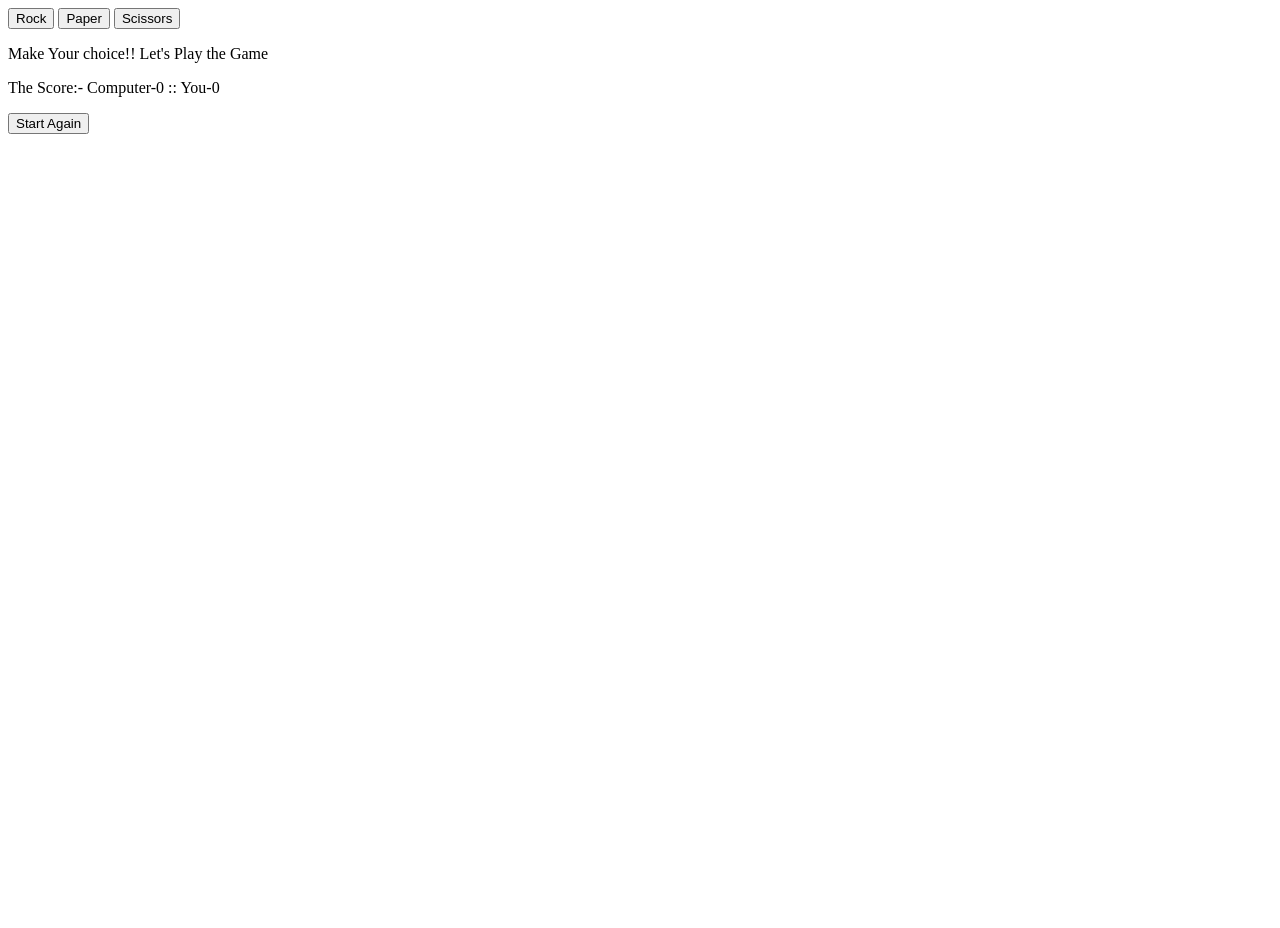
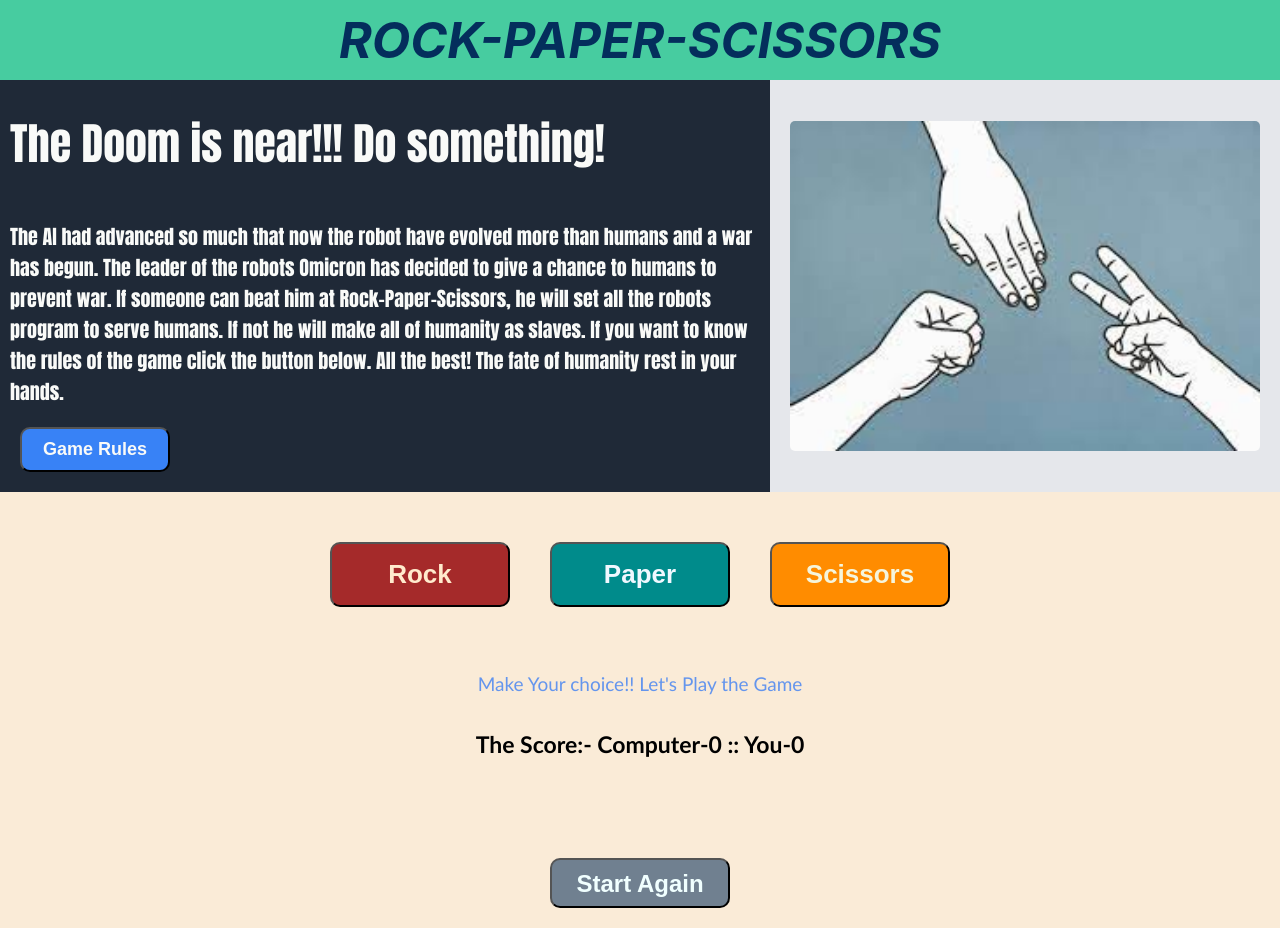
Before and after one commit to ajay-2019011/Rock-Paper-Scissors, a plain HTML site: page index.html in a window 1280 px wide. Before the commit the page ends 800 px from the top, so only its background shows below. Drawn offline with Linux system fonts and the light colour scheme.

Commit message:
Added style by CSS and some dynamic style by Javascript

```diff
--- a/game.js
+++ b/game.js
@@ -24,6 +24,7 @@ function startAgain() {
   result.textContent = "The Score:- Computer-" + computerPoints + ":: You-" + userPoints;
   score.textContent = "";
   choice.textContent = "Make Your choice!! Let's Play the Game";
+  winner.textContent = "";
 }
 
 const score = document.querySelector('#score');
@@ -58,11 +59,13 @@ function winOrLose(userselection, computerselection) {
   }
   if (userSelection == "rock") {
     if (computerSelection == "scissors") {
+      document.getElementById("score").style.color = "forestgreen";//green,limegreen
       score.textContent= "The point goes to you! Rock beats Scissors" ;
       userPoints++;
       result.textContent = "The Score:- Computer-" + computerPoints + " :: You-" + userPoints;
     }
     if (computerSelection == "paper") {
+      document.getElementById("score").style.color = "firebrick"; //darkred
       score.textContent = "The point goes to the Computer! Paper beats Rock";
       computerPoints++;
       result.textContent = "The Score:- Computer-" + computerPoints + " :: You-" + userPoints;
@@ -70,11 +73,13 @@ function winOrLose(userselection, computerselection) {
   }
   else if (userSelection == "paper") {
     if (computerSelection == "rock") {
+      document.getElementById("score").style.color = "forestgreen";
       score.textContent = "The point goes to you! Paper beats Rock";
       userPoints++;
       result.textContent = "The Score:- Computer-" + computerPoints + " :: You-" + userPoints;
     }
     if (computerSelection == "scissors") {
+      document.getElementById("score").style.color = "firebrick";
       score.textContent = "The point goes to the Computer! Scissors beats Paper";
       computerPoints++;
       result.textContent = "The Score:- Computer-" + computerPoints + " :: You-" + userPoints;
@@ -82,11 +87,13 @@ function winOrLose(userselection, computerselection) {
   }
   else if (userSelection == "scissors") {
     if (computerSelection == "paper") {
+      document.getElementById("score").style.color = "forestgreen";
       score.textContent = "The point goes to you! Scissors beats Paper";
       userPoints++;
       result.textContent = "The Score:- Computer-" + computerPoints + " :: You-" + userPoints;
     }
     if (computerSelection == "rock") {
+      document.getElementById("score").style.color = "firebrick";
       score.textContent = "The point goes to the Computer! Rock beats Scissors";
       computerPoints++;
       result.textContent = "The Score:- Computer-" + computerPoints + " :: You-" + userPoints;
@@ -96,10 +103,16 @@ function winOrLose(userselection, computerselection) {
     score.textContent = "Something went wrong";
 
   if (userPoints == 5) {
-    score.textContent = "YOU WON THE GAME";
+    document.getElementById("score").style.color = "green";
+    score.textContent = "YOU WON THE GAME!!";
+    document.getElementById("winner").style.color = "forestgreen";
+    winner.textContent = "Congratulations! You have saved Humanity";
   }
   else if (computerPoints == 5) {
-    score.textContent = "COMPUTER WON THE GAME";
+    document.getElementById("score").style.color = "darkred";
+    score.textContent = "COMPUTER WON THE GAME!!";
+    document.getElementById("winner").style.color = "firebrick";
+    winner.textContent = "The Computer has given you a chance! Click on 'Start Again' to start a new match";
   }
 
 }
--- a/index.html
+++ b/index.html
@@ -10,6 +10,33 @@
   <script src="game.js" defer></script>
 </head>
 <body>
+  <div class="header">
+    <div class="header-1">
+        ROCK-PAPER-SCISSORS
+    </div>
+    <div class="header-2">
+      <div class="content">
+        <div class="heading">The Doom is near!!! Do something!</div>
+        <p class="p1">
+          The AI had advanced so much that now the robot have evolved more than humans and a war has begun.
+           The leader of the robots Omicron has decided to give a chance to humans to prevent war. If someone
+           can beat him at Rock-Paper-Scissors, he will set all the robots program to serve humans.
+           If not he will make all of humanity as slaves.
+           If you want to know the rules of the game click the button below. All the best! The fate of
+           humanity rest in your hands.
+        </p>
+        <!-- <a href="https:/.html"> -->
+        <button class="rules" onclick="window.location.href='https://www.pgpedia.com/r/rock-paper-scissors' ;">
+          Game Rules
+        </button>
+        <!-- </a> -->
+      </div>
+      <div class="img1">
+        <img src="rps.jpeg" width=470px alt="this is a place holder for an image">
+      </div>
+    </div>
+  </div>
+  <div class="footer">
     <div id="inputs">
       <button class="input" id="rock">Rock</button>
       <button class="input" id="paper">Paper</button>
@@ -20,5 +47,6 @@
     <p id="winner"></p>
     <p id="result"></p>
     <button id="again">Start Again</button>
+  </div>
 </body>
 </html>
--- a/style.css
+++ b/style.css
@@ -0,0 +1,127 @@
+body{
+  margin: 0;
+  padding:0;
+  background-color: antiquewhite;
+}
+.header{
+  display: flex;
+  flex-direction: column;
+  background-color: #1F2937;
+  color: #F9FAF8;
+}
+.header-1{
+    text-align: center;
+    font-size:50px;
+    font-weight: 700;
+    font-family:-apple-system, BlinkMacSystemFont, 'Segoe UI', Roboto, Oxygen, Ubuntu, Cantarell, 'Open Sans', 'Helvetica Neue', sans-serif;
+    font-style: oblique;
+    background-color:rgb(71, 204, 160);
+    color: #042e5c;
+    padding: 10px;
+}
+.header-2{
+  display:flex;
+  flex-direction: row;
+}
+.content{
+  display:flex;
+  flex-direction: column;
+  font-family:Impact, Haettenschweiler, 'Arial Narrow Bold', sans-serif;
+  flex:1;
+  font-size: 20px;
+  padding: 10px 10px;
+}
+.heading{
+  padding:20px 0;
+  font-size: 44px;
+  font-weight:bolder;
+}
+.p1{
+  flex:1;
+}
+.rules{
+  font-size: 18px;
+  border-radius: 10px;
+  width:150px;
+  padding: 10px;
+  margin:10px;
+  color:#F9FAF8;
+  background-color: #3882F6;
+  font-weight: bolder;
+}
+.img1{
+  display: flex;
+  justify-content: center;
+  align-items: center;
+  padding:20px;
+  background-color: #E5E7EB;
+
+}
+img{
+  border-radius: 5px;
+}
+.footer{
+  display: flex;
+  flex-direction: column;
+  align-items: center;
+  font-family:'Trebuchet MS', 'Lucida Sans Unicode', 'Lucida Grande', 'Lucida Sans', Arial, sans-serif;
+  padding:50px 100px 0 100px;
+}
+#inputs{
+  display: flex;
+  flex: 1;
+  gap: 40px;
+  margin-bottom: 40px;
+}
+.input{
+  font-size:26px;
+  border-radius: 10px;
+  width:180px;
+  height: 65px;
+  padding: 10px;
+  font-weight: bolder;
+}
+#rock{
+  background-color: brown;
+  color: blanchedalmond;
+}
+#paper{
+  background-color: darkcyan;
+  color: aliceblue;
+}
+#scissors{
+  background-color: darkorange;
+  color:beige;
+}
+p{
+  margin: 25px 0 10px;
+}
+#choice{
+  font-size: 19px;
+  color: cornflowerblue;
+  font-weight: 500;
+}
+#score{
+  font-size: 23px;
+  font-weight: 900;
+}
+#winner{
+  font-size: 19px;
+  font-weight: 500;
+}
+#result{
+  font-size: 22px;
+  font-weight: 600;
+  color:darkslategrey;
+}
+#again{
+  margin: 20px;
+  font-size:24px;
+  border-radius: 10px;
+  width:180px;
+  height: 50px;
+  padding: 10px;
+  font-weight: bolder;
+  background-color: slategray;
+  color: azure;
+}
```
Also changed, not shown: rps.jpeg (added). Lines whose indentation alone changed are shown as unchanged.
